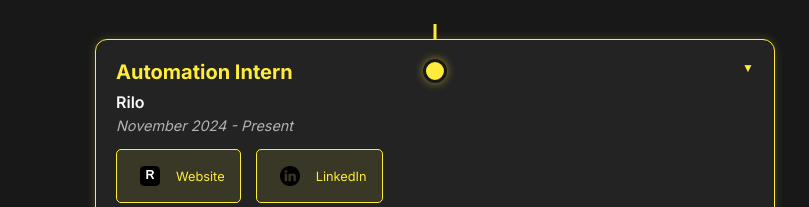
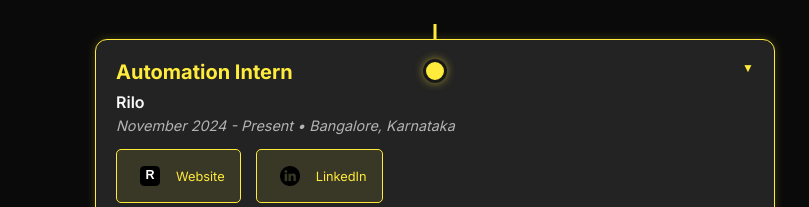
Before and after one commit to gshlok/portfolio, a React (Vite) app: page / in a window 1280 px wide. Shown: the part 995-1202 px from the top of the page, without its empty margins (205-1014 px from the left). Built offline with nearby package versions, Linux system fonts and the light colour scheme.

Commit message:
better bg and fixed details

```diff
--- a/src/components/Experience.tsx
+++ b/src/components/Experience.tsx
@@ -25,7 +25,7 @@ const Experience: React.FC = () => {
                                     Rilo
                                 </a>
                             </p>
-                            <p className="experience-duration">November 2024 - Present</p>
+                            <p className="experience-duration">November 2024 - Present • Bangalore, Karnataka</p>
                         </div>
                         <div className="experience-links">
                             <a href="https://www.getrilo.ai/" target="_blank" rel="noopener noreferrer" className="experience-link" onClick={(e) => e.stopPropagation()}>
--- a/src/index.css
+++ b/src/index.css
@@ -9,13 +9,34 @@
 }
 
 body {
-  background: #181818;
+  background: #0a0a0a;
   color: #F7F7F7;
   text-align: center;
   margin: 0;
   display: block;
   min-width: 320px;
   min-height: 100vh;
+  position: relative;
+}
+
+body::before {
+  content: '';
+  position: fixed;
+  top: 0;
+  left: 0;
+  width: 100%;
+  height: 100%;
+  background:
+    radial-gradient(circle at 20% 30%, rgba(255, 235, 59, 0.08) 0%, transparent 40%),
+    radial-gradient(circle at 80% 70%, rgba(255, 235, 59, 0.06) 0%, transparent 40%),
+    radial-gradient(circle at 50% 50%, rgba(255, 235, 59, 0.04) 0%, transparent 50%);
+  pointer-events: none;
+  z-index: 0;
+}
+
+#root {
+  position: relative;
+  z-index: 1;
 }
 
 .section {
```
